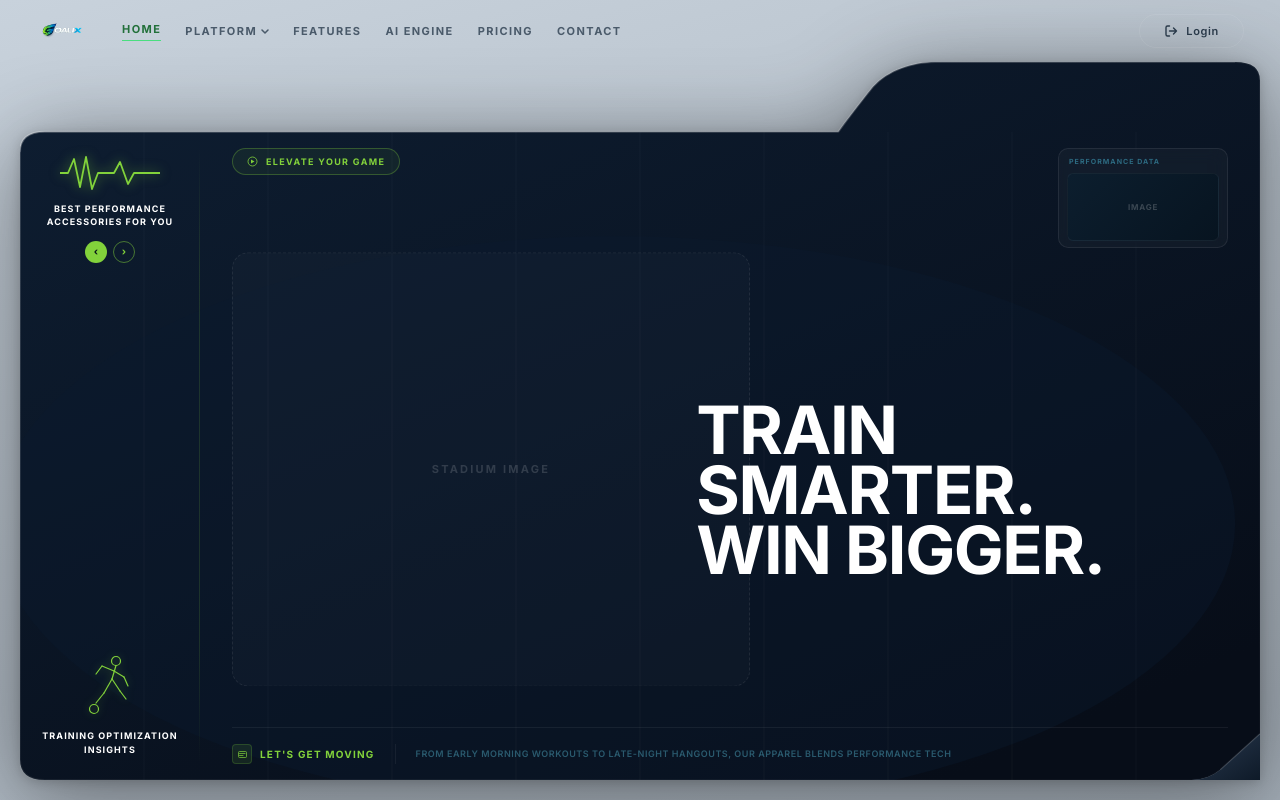
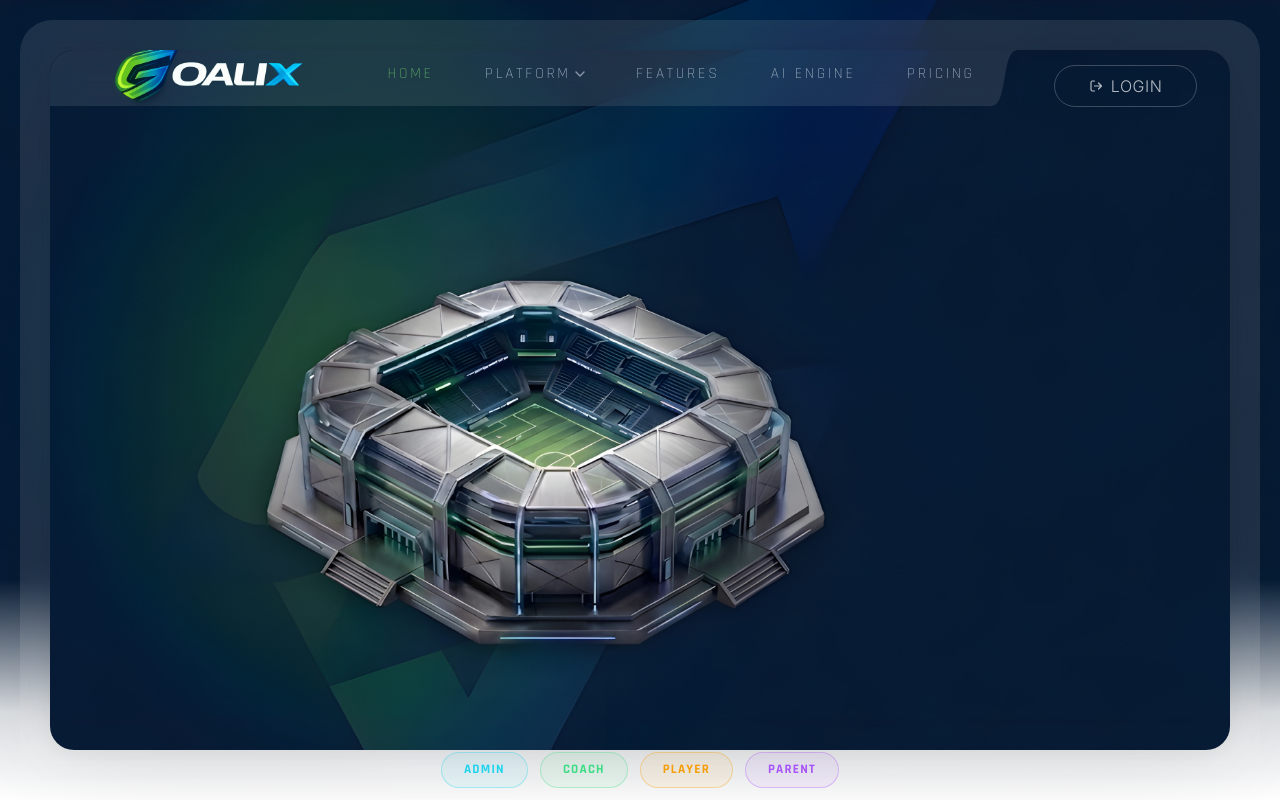
Before and after one commit to Abduallh5Mohamed/goalix, a Next.js app: page / in a window 1280 px wide. Built offline with nearby package versions, Linux system fonts and the light colour scheme.

Commit message:
fix: restore page.tsx to Abduallah's latest version (1d2ccc4 - Mar 27)

```diff
--- a/app/page.tsx
+++ b/app/page.tsx
@@ -1,183 +1,325 @@
 "use client";
 import { useEffect, useState } from "react";
 import Image from "next/image";
+import { useRouter } from "next/navigation";
 
-/* Smooth folder shape  gentle concave scoop, soft page curl, all bezier-rounded */
+/*  SVG Card Path  viewBox 0 0 1000 700
+ *  Starts on left edge just below the rounded tab corner.
+ *  Goes down ΓåÆ bottom ΓåÆ right ΓåÆ top ΓåÆ page-curl ΓåÆ tab floor ΓåÆ rounded corner back.
+ *  Explicit close (no Z) so the full horizontal stroke is always rendered.
+ */
 const CARD = [
-  "M 20 68",
-  "Q 0 68 0 88",
-  "L 0 680",
-  "Q 0 700 20 700",
-  "L 945 700",
-  "Q 958 700 968 690",
-  "L 1000 655",
-  "L 1000 18",
+  "M 0 80",
+  "L 0 664",
+  "Q 0 700 36 700",
+  "L 964 700",
+  "Q 1000 700 1000 664",
+  "L 1000 20",
   "Q 1000 0 980 0",
-  "L 738 0",
-  "C 720 0 700 8 688 24",
-  "C 676 42 666 58 660 68",
-  "Z"
+  "L 820 0",
+  "C 806 0 812 56 798 56",
+  "L 24 56",
+  "Q 0 56 0 80",
 ].join(" ");
 
 export default function Home() {
   const [m, setM] = useState(false);
+  const router = useRouter();
   useEffect(() => setM(true), []);
+
+  /* tab zone height as % of card (56 / 700) */
+  const tabH = "8%";
 
   return (
     <main
-      className="h-screen w-full overflow-hidden relative flex flex-col"
-      style={{ background: "linear-gradient(165deg, #c8d2dc 0%, #b4bec8 50%, #a4aeb8 100%)" }}
+      className="h-screen w-full relative"
+      style={{
+        background: "#f5f7fa",
+        padding: "0",
+        overflow: "visible",
+        paddingBottom: "60px",
+      }}
     >
-      {/*  NAVBAR  */}
-      <nav className="relative z-50 flex h-[62px] shrink-0 items-center px-5 sm:px-7 lg:px-9">
-        <div className="flex items-center shrink-0">
-          <Image src="/Logo.png" alt="Goalix" width={180} height={48} className="h-9 w-auto object-contain" priority />
-        </div>
-        <div className="hidden items-center gap-6 ml-8 lg:flex">
-          <a href="#" className="text-[11px] font-bold uppercase tracking-[0.13em] text-[#22703a]" style={{borderBottom:"1.5px solid #4ade80",paddingBottom:"2px"}}>Home</a>
-          <a href="#" className="flex items-center gap-1 text-[11px] font-bold uppercase tracking-[0.13em] text-[#4a5a6a] hover:text-[#1a2a3a] transition-colors">
-            Platform
-            <svg width="8" height="5" viewBox="0 0 8 5" fill="none"><path d="M1 1l3 3 3-3" stroke="currentColor" strokeWidth="1.5" strokeLinecap="round" strokeLinejoin="round"/></svg>
-          </a>
-          <a href="#" className="text-[11px] font-bold uppercase tracking-[0.13em] text-[#4a5a6a] hover:text-[#1a2a3a] transition-colors">Features</a>
-          <a href="#" className="text-[11px] font-bold uppercase tracking-[0.13em] text-[#4a5a6a] hover:text-[#1a2a3a] transition-colors">AI Engine</a>
-          <a href="#" className="text-[11px] font-bold uppercase tracking-[0.13em] text-[#4a5a6a] hover:text-[#1a2a3a] transition-colors">Pricing</a>
-          <a href="#" className="text-[11px] font-bold uppercase tracking-[0.13em] text-[#4a5a6a] hover:text-[#1a2a3a] transition-colors">Contact</a>
-        </div>
-        <div className="ml-auto">
-          <button className="flex items-center gap-2 rounded-full border border-[#5a6a7a]/40 px-6 py-2 text-[11px] font-semibold text-[#2a3a4a] tracking-[0.06em] hover:border-[#5a6a7a]/70 hover:bg-white/15 transition-all">
-            <svg width="14" height="14" viewBox="0 0 14 14" fill="none">
-              <path d="M5.5 2H3.5A1.5 1.5 0 0 0 2 3.5v7A1.5 1.5 0 0 0 3.5 12h2M9.5 10l3-3-3-3M12.5 7h-7" stroke="#2a3a4a" strokeWidth="1.4" strokeLinecap="round" strokeLinejoin="round"/>
-            </svg>
-            Login
-          </button>
-        </div>
-      </nav>
+      {/* Background image behind the card */}
+      <div className="absolute inset-0" style={{ zIndex: 0 }}>
+        <Image
+          src="/Background.jpg"
+          alt=""
+          fill
+          className="object-cover object-center"
+          style={{ opacity: 1 }}
+          priority
+        />
+      </div>
 
-      {/*  FOLDER CARD  */}
-      <div className="relative flex-1 min-h-0 mx-2.5 mb-2.5 sm:mx-4 sm:mb-4 lg:mx-5 lg:mb-5">
+      {/* Fade-to-white gradient overlay at bottom */}
+      <div
+        style={{
+          position: "absolute",
+          bottom: 0,
+          left: 0,
+          right: 0,
+          height: "220px",
+          background: "linear-gradient(to top, #ffffff 0%, rgba(255,255,255,0.85) 40%, transparent 100%)",
+          pointerEvents: "none",
+          zIndex: 0,
+        }}
+      />
+
+      {/* White backdrop layer ΓÇö larger than the card, sits behind it */}
+      <div
+        className={`absolute transition-opacity duration-700 ${m ? "opacity-100" : "opacity-0"}`}
+        style={{
+          top: "20px",
+          left: "20px",
+          right: "20px",
+          bottom: "20px",
+          borderRadius: "32px",
+          background: "rgba(255, 255, 255, 0.1)",
+          backdropFilter: "blur(15px)",
+          WebkitBackdropFilter: "blur(15px)",
+          zIndex: 1,
+          pointerEvents: "none",
+        }}
+      />
+
+      {/*   CARD CONTAINER (overflow visible so border SVG is not clipped)   */}
+      <div
+        className={`absolute transition-opacity duration-700 ${m ? "opacity-100" : "opacity-0"}`}
+        style={{
+          top: "50px",
+          left: "50px",
+          right: "50px",
+          bottom: "50px",
+          zIndex: 2,
+          filter:
+            "drop-shadow(0 18px 56px rgba(0,0,0,0.08)) drop-shadow(0 3px 10px rgba(0,0,0,0.05))",
+          background: "transparent",
+          overflow: "visible",
+        }}
+      >
+
+        {/* Inner clipped container for all card content */}
         <div
-          className={`relative w-full h-full transition-opacity duration-700 ${m ? "opacity-100" : "opacity-0"}`}
-          style={{ filter: "drop-shadow(0 14px 44px rgba(0,0,0,0.4)) drop-shadow(0 2px 6px rgba(0,0,0,0.2))" }}
+          className="absolute inset-0"
+          style={{
+            overflow: "hidden",
+            borderRadius: "24px",
+          }}
         >
-          {/*  Card SVG shape  */}
-          <svg className="absolute inset-0 w-full h-full" viewBox="0 0 1000 700" preserveAspectRatio="none">
+          {/* Background image layer */}
+          <div className="absolute" style={{ top: 0, left: 0, right: 0, bottom: '-80px', zIndex: 0 }}>
+            <Image
+              src="/Background.jpg"
+              alt=""
+              fill
+              className="object-cover object-bottom"
+              style={{ opacity: 1 }}
+              priority
+            />
+          </div>
+
+          {/*  SVG Card Shape (internal decorations)  */}
+          <svg
+            className="absolute inset-0 w-full h-full pointer-events-none"
+            viewBox="0 0 1000 700"
+            preserveAspectRatio="none"
+            style={{ zIndex: 10 }}
+          >
             <defs>
-              <linearGradient id="cf" x1="0%" y1="0%" x2="75%" y2="100%">
-                <stop offset="0%" stopColor="#0e1e32"/>
-                <stop offset="100%" stopColor="#070d18"/>
+              {/* exact clip for frosted tab ΓÇö mirrors the page-curl bezier */}
+              <clipPath id="tabClip" clipPathUnits="objectBoundingBox">
+                <path d="M 0 0 L 1 0 C 0.9829 0 0.9902 1 0.9732 1 L 0 1 Z" />
+              </clipPath>
+              {/* card fill gradient */}
+              <linearGradient id="cf" x1="0%" y1="0%" x2="85%" y2="100%">
+                <stop offset="0%" stopColor="#0d2036" />
+                <stop offset="100%" stopColor="#060e1a" />
               </linearGradient>
-              <linearGradient id="curlG" x1="0" y1="0" x2="1" y2="1">
-                <stop offset="0%" stopColor="#2a3a50"/>
-                <stop offset="100%" stopColor="#0e1a28"/>
+              {/* page curl fill */}
+              <linearGradient id="cuG" x1="0" y1="0" x2="1" y2="1">
+                <stop offset="0%" stopColor="#1a3250" />
+                <stop offset="100%" stopColor="#091420" />
               </linearGradient>
+              {/* border gradient */}
               <linearGradient id="brd" x1="0" y1="0" x2="1" y2="1">
-                <stop offset="0%" stopColor="rgba(255,255,255,0.18)"/>
-                <stop offset="50%" stopColor="rgba(255,255,255,0.06)"/>
-                <stop offset="100%" stopColor="rgba(255,255,255,0.02)"/>
+                <stop offset="0%" stopColor="rgba(255,255,255,0.13)" />
+                <stop offset="40%" stopColor="rgba(255,255,255,0.05)" />
+                <stop offset="100%" stopColor="rgba(255,255,255,0.015)" />
               </linearGradient>
-              <clipPath id="cc"><path d={CARD}/></clipPath>
+              <clipPath id="cc">
+                <path d={CARD} />
+              </clipPath>
+              {/* centre-left radial glow */}
+              <radialGradient id="gl" cx="36%" cy="55%" r="40%">
+                <stop offset="0%" stopColor="#0e2844" stopOpacity="0.45" />
+                <stop offset="100%" stopColor="transparent" />
+              </radialGradient>
             </defs>
-            <path d={CARD} fill="url(#cf)"/>
-            <g clipPath="url(#cc)">
-              <ellipse cx="480" cy="450" rx="500" ry="280" fill="#0c1a2e" opacity="0.4"/>
-              <g opacity="0.025">
-                {[1,2,3,4,5,6,7,8,9].map(i=><line key={i} x1={i*100} y1="68" x2={i*100} y2="700" stroke="#fff" strokeWidth="1"/>)}
-              </g>
-            </g>
-            <path d={CARD} fill="none" stroke="url(#brd)" strokeWidth="2" vectorEffect="non-scaling-stroke"/>
-            <path d="M 660 68 L 20 68 Q 0 68 0 88" fill="none" stroke="rgba(255,255,255,0.16)" strokeWidth="1.5" vectorEffect="non-scaling-stroke"/>
-            <path d="M 980 0 L 738 0 C 720 0 700 8 688 24 C 676 42 666 58 660 68" fill="none" stroke="rgba(255,255,255,0.14)" strokeWidth="1.5" vectorEffect="non-scaling-stroke"/>
-            <path d="M 945 700 Q 958 700 968 690 L 1000 655 L 1000 700 Z" fill="url(#curlG)"/>
-            <path d="M 968 690 L 1000 655" fill="none" stroke="rgba(255,255,255,0.1)" strokeWidth="1.5" vectorEffect="non-scaling-stroke"/>
           </svg>
 
-          {/*  Card inner content  */}
-          <div className="absolute z-10 flex flex-col" style={{top:"9.7%",left:0,right:0,bottom:0}}>
-            <div className="flex flex-1 min-h-0">
+          {/*  LOGO + NAV  frosted glass tab  */}
+          <div
+            className="absolute top-0 left-0 z-20 flex items-center"
+            style={{
+              width: "82%",
+              height: tabH,
+              paddingLeft: "clamp(40px,3.8vw,62px)",
+              backdropFilter: "blur(15px)",
+              WebkitBackdropFilter: "blur(15px)",
+              background: "rgba(255, 255, 255, 0.10)",
+              clipPath: "url(#tabClip)",
+              gap: "clamp(28px,3.5vw,56px)",
+            }}
+          >
+            <Image
+              src="/Logo.png"
+              alt="Goalix Logo"
+              width={260}
+              height={260}
+              priority
+              style={{ objectFit: "contain", flexShrink: 0, marginLeft: "-16px" }}
+            />
 
-              {/*  LEFT SIDEBAR  */}
-              <aside className="hidden lg:flex flex-col items-center justify-between w-[180px] shrink-0 py-6 px-5 relative">
-                <div className="absolute top-4 bottom-4 right-0 w-px" style={{background:"linear-gradient(to bottom, transparent, rgba(130,210,59,0.15) 20%, rgba(130,210,59,0.15) 80%, transparent)"}}/>
-                {/* EKG block */}
-                <div className="flex flex-col items-center gap-3 text-center">
-                  <svg width="100" height="34" viewBox="0 0 100 34" fill="none" style={{filter:"drop-shadow(0 0 6px rgba(130,210,59,0.6))"}}>
-                    <polyline points="0,17 8,17 14,3 20,31 26,1 32,33 38,17 54,17 60,6 68,28 74,17 100,17" stroke="#82D23B" strokeWidth="1.8" fill="none" strokeLinecap="round" strokeLinejoin="round"/>
-                  </svg>
-                  <p className="text-[9px] font-extrabold uppercase tracking-[0.12em] text-white leading-[1.5]">Best Performance<br/>Accessories For You</p>
-                  <div className="flex items-center gap-1.5">
-                    <button className="h-[22px] w-[22px] rounded-full grid place-items-center text-[#071018] text-[10px] font-black" style={{background:"#82D23B"}}>{"\u2039"}</button>
-                    <button className="h-[22px] w-[22px] rounded-full grid place-items-center text-[10px] font-black" style={{border:"1.5px solid rgba(130,210,59,0.5)",color:"#82D23B"}}>{"\u203A"}</button>
-                  </div>
-                </div>
-                {/* Runner block */}
-                <div className="flex flex-col items-center gap-3 text-center">
-                  <svg width="44" height="62" viewBox="0 0 44 62" fill="none" style={{filter:"drop-shadow(0 0 4px rgba(130,210,59,0.4))"}}>
-                    <circle cx="28" cy="6" r="4.5" stroke="#82D23B" strokeWidth="1.2" fill="none"/>
-                    <line x1="28" y1="10.5" x2="24" y2="24" stroke="#82D23B" strokeWidth="1.2" strokeLinecap="round"/>
-                    <line x1="26" y1="16" x2="14" y2="11" stroke="#82D23B" strokeWidth="1.2" strokeLinecap="round"/>
-                    <line x1="14" y1="11" x2="8" y2="19" stroke="#82D23B" strokeWidth="1.2" strokeLinecap="round"/>
-                    <line x1="26" y1="16" x2="36" y2="22" stroke="#82D23B" strokeWidth="1.2" strokeLinecap="round"/>
-                    <line x1="36" y1="22" x2="40" y2="31" stroke="#82D23B" strokeWidth="1.2" strokeLinecap="round"/>
-                    <line x1="24" y1="24" x2="16" y2="38" stroke="#82D23B" strokeWidth="1.2" strokeLinecap="round"/>
-                    <line x1="16" y1="38" x2="8" y2="48" stroke="#82D23B" strokeWidth="1.2" strokeLinecap="round"/>
-                    <line x1="24" y1="24" x2="32" y2="36" stroke="#82D23B" strokeWidth="1.2" strokeLinecap="round"/>
-                    <line x1="32" y1="36" x2="38" y2="44" stroke="#82D23B" strokeWidth="1.2" strokeLinecap="round"/>
-                    <circle cx="6" cy="54" r="4.5" stroke="#82D23B" strokeWidth="1.2" fill="none"/>
-                  </svg>
-                  <p className="text-[9px] font-extrabold uppercase tracking-[0.12em] text-white leading-[1.5]">Training Optimization<br/>Insights</p>
-                </div>
-              </aside>
+            {/* NAV LINKS */}
+            <nav className="flex items-center" style={{ gap: "clamp(32px,4vw,64px)", marginTop: "-8px" }}>
+              {[
+                { label: "HOME", active: true },
+                { label: "PLATFORM", dropdown: true },
+                { label: "FEATURES" },
+                { label: "AI ENGINE" },
+                { label: "PRICING" },
+                { label: "CONTACT" },
+              ].map(({ label, active, dropdown }) => (
+                <a
+                  key={label}
+                  href="#"
+                  className="flex items-center gap-1 whitespace-nowrap transition-colors duration-200 hover:text-[#68bd68]"
+                  style={{
+                    fontFamily: "'Rajdhani', sans-serif",
+                    fontSize: "clamp(15px,1.2vw,19px)",
+                    fontWeight: 300,
+                    letterSpacing: "0.18em",
+                    textDecoration: "none",
+                    color: active ? "#68bd68" : "rgba(200,215,230,0.88)",
+                    transition: "color 0.3s ease",
+                  }}
+                >
+                  {label}
+                  {dropdown && (
+                    <svg width="10" height="6" viewBox="0 0 10 6" fill="none" style={{ opacity: 0.7 }}>
+                      <path d="M1 1l4 4 4-4" stroke="currentColor" strokeWidth="1.4" strokeLinecap="round" strokeLinejoin="round"/>
+                    </svg>
+                  )}
+                </a>
+              ))}
+            </nav>
+          </div>
 
-              {/*  MAIN CONTENT  */}
-              <div className="flex-1 relative min-h-0 flex flex-col px-6 lg:px-8 pt-4 pb-0">
+          {/*  LOGIN  (inside the protruding tab)  */}
+          <div
+            className="absolute top-0 right-0 z-20 flex items-center justify-center"
+            style={{ width: "18%", height: tabH, paddingRight: "clamp(14px,1.6vw,28px)", marginTop: "8px", marginRight: "-12px" }}
+          >
+            <button
+              onClick={() => router.push("/login")}
+              style={{
+                fontWeight: 300,
+                textTransform: "uppercase",
+                letterSpacing: "0.5px",
+                color: "rgba(255, 255, 255, 0.7)",
+                border: "1.2px solid rgba(255, 255, 255, 0.22)",
+                borderRadius: "32px",
+                padding: "8px 34px",
+                transition: "all 0.3s ease",
+                backgroundColor: "transparent",
+              }}
+              className="flex items-center justify-center gap-2 bg-transparent transition-all hover:border-white hover:bg-white/10 hover:text-white"
+              onMouseEnter={(e) => {
+                e.currentTarget.style.borderColor = "#ffffff";
+                e.currentTarget.style.background = "rgba(255, 255, 255, 0.1)";
+              }}
+              onMouseLeave={(e) => {
+                e.currentTarget.style.borderColor = "rgba(255, 255, 255, 0.35)";
+                e.currentTarget.style.background = "transparent";
+              }}
+            >
+              <svg width="14" height="14" viewBox="0 0 14 14" fill="none">
+                <path
+                  d="M5.5 2H3.5A1.5 1.5 0 0 0 2 3.5v7A1.5 1.5 0 0 0 3.5 12h2M9.5 10l3-3-3-3M12.5 7h-7"
+                  stroke="currentColor" strokeWidth="1.2" strokeLinecap="round" strokeLinejoin="round"
+                />
+              </svg>
+              Login
+            </button>
+          </div>
 
-                {/* Badge + Performance widget row */}
-                <div className="flex items-start justify-between mb-2">
-                  <div className="inline-flex items-center gap-2 rounded-full px-3.5 py-1.5 text-[9px] font-bold uppercase tracking-[0.15em]" style={{border:"1px solid rgba(130,210,59,0.3)",background:"rgba(130,210,59,0.06)",color:"#82D23B"}}>
-                    <svg width="11" height="11" viewBox="0 0 11 11" fill="none"><circle cx="5.5" cy="5.5" r="4.5" stroke="#82D23B" strokeWidth="0.8"/><path d="M4 3.5l3.5 2-3.5 2z" fill="#82D23B"/></svg>
-                    Elevate Your Game
-                  </div>
-                  {/* Performance widget placeholder */}
-                  <div className="w-[170px] h-[100px] rounded-[10px] overflow-hidden shrink-0 ml-4" style={{background:"rgba(255,255,255,0.03)",border:"1px solid rgba(255,255,255,0.08)",backdropFilter:"blur(8px)"}}>
-                    <p className="text-[7px] font-bold uppercase tracking-[0.15em] px-2.5 pt-2" style={{color:"#2d6a80"}}>performance data</p>
-                    <div className="mx-2 mt-1.5 h-[68px] rounded-[6px] flex items-center justify-center text-[8px] text-white/20 font-bold uppercase tracking-widest" style={{background:"linear-gradient(135deg,#0c1e2e,#071420)",border:"1px solid rgba(255,255,255,0.05)"}}>
-                      Image
-                    </div>
-                  </div>
-                </div>
+          {/*   CARD BODY CONTENT   */}
+          <div className="absolute z-10 flex" style={{ top: tabH, left: 0, right: 0, bottom: 0 }}>
 
-                {/* Stadium + Headline  overlapping layout */}
-                <div className="flex-1 relative flex items-center min-h-0">
-                  {/* Stadium placeholder */}
-                  <div className="absolute left-0 top-1/2 -translate-y-[55%] w-[52%] aspect-square max-h-[92%] rounded-2xl flex items-center justify-center" style={{background:"rgba(255,255,255,0.02)",border:"1px dashed rgba(255,255,255,0.08)"}}>
-                    <span className="text-[11px] text-white/15 font-bold uppercase tracking-[0.2em]">Stadium Image</span>
-                  </div>
-                  {/* Headline */}
-                  <div className="relative ml-auto w-[55%] flex flex-col justify-center pl-4">
-                    <h1 className="font-black uppercase text-white" style={{fontSize:"clamp(42px,5.2vw,84px)",lineHeight:0.9,letterSpacing:"-0.02em"}}>
-                      Train<br/>Smarter.<br/>Win Bigger.
-                    </h1>
-                  </div>
-                </div>
+            {/*  LEFT FEATURE RAIL  */}
+            <aside
+              className="hidden"
+              style={{
+                display: "none",
+                width: "clamp(152px,14.5%,182px)",
+              }}
+            >
+            </aside>
 
-                {/*  BOTTOM STRIP  */}
-                <div className="flex items-center gap-5 py-4 mt-auto" style={{borderTop:"1px solid rgba(255,255,255,0.06)"}}>
-                  <div className="flex items-center gap-2 pr-5 text-[10px] font-bold uppercase tracking-[0.12em] whitespace-nowrap shrink-0" style={{borderRight:"1px solid rgba(255,255,255,0.06)",color:"#82D23B"}}>
-                    <span className="grid h-5 w-5 shrink-0 place-items-center rounded-[4px]" style={{background:"rgba(130,210,59,0.1)",border:"1px solid rgba(130,210,59,0.2)"}}>
-                      <svg width="9" height="7" viewBox="0 0 9 7" fill="none"><rect x="0.5" y="0.5" width="8" height="6" rx="1" stroke="#82D23B" strokeWidth="0.7"/><path d="M1.5 2.5h5.5M1.5 4.5h3.5" stroke="#82D23B" strokeWidth="0.7" strokeLinecap="round"/></svg>
-                    </span>
-                    Let&apos;s Get Moving
-                  </div>
-                  <p className="text-[9px] font-semibold uppercase leading-[1.6] tracking-[0.06em]" style={{color:"#2a5a6e"}}>
-                    From Early Morning Workouts To Late-Night Hangouts, Our Apparel Blends Performance Tech
-                  </p>
-                </div>
+            {/*  MAIN CONTENT  */}
+            <div className="flex-1 relative flex flex-col min-h-0 overflow-hidden">
+              {/*  Main content area  */}
+              <div className="flex-1 relative min-h-0">
               </div>
             </div>
           </div>
         </div>
       </div>
+
+      {/* Portal Access Buttons ΓÇö below the card */}
+      <div
+        className="absolute left-0 right-0 flex flex-wrap items-center justify-center gap-3"
+        style={{ bottom: "0px", height: "60px", zIndex: 10 }}
+      >
+        {[
+          { label: "Admin", href: "/admin/dashboard", color: "#22d3ee" },
+          { label: "Coach", href: "/coach/home", color: "#3ddc84" },
+          { label: "Player", href: "/player/home", color: "#f59e0b" },
+          { label: "Parent", href: "/parent/home", color: "#a855f7" },
+        ].map((p) => (
+          <button
+            key={p.label}
+            onClick={() => router.push(p.href)}
+            style={{
+              fontFamily: "'Rajdhani', sans-serif",
+              fontSize: "13px",
+              fontWeight: 700,
+              textTransform: "uppercase",
+              letterSpacing: "1.2px",
+              color: p.color,
+              border: `1.5px solid ${p.color}55`,
+              borderRadius: "24px",
+              padding: "7px 22px",
+              backgroundColor: `${p.color}12`,
+              cursor: "pointer",
+              transition: "all 0.22s ease",
+            }}
+            onMouseEnter={(e) => {
+              e.currentTarget.style.backgroundColor = `${p.color}28`;
+              e.currentTarget.style.borderColor = p.color;
+              e.currentTarget.style.boxShadow = `0 0 14px ${p.color}44`;
+            }}
+            onMouseLeave={(e) => {
+              e.currentTarget.style.backgroundColor = `${p.color}12`;
+              e.currentTarget.style.borderColor = `${p.color}55`;
+              e.currentTarget.style.boxShadow = "none";
+            }}
+          >
+            {p.label}
+          </button>
+        ))}
+      </div>
     </main>
   );
 }
```
